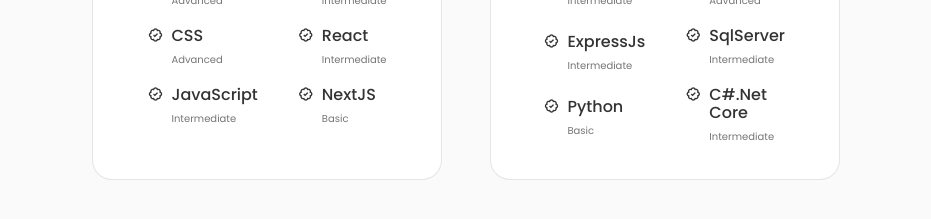
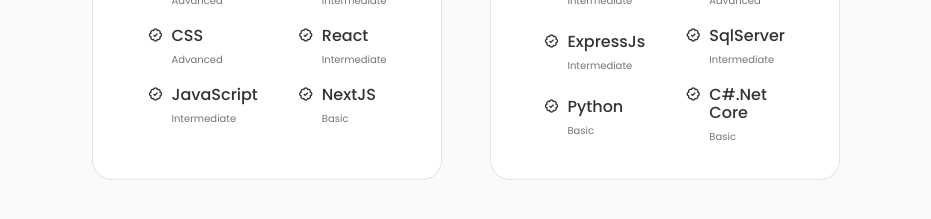
Before and after one commit to muhammedahmedanwar/portfolio, a React (Create React App) app: page / in a window 1280 px wide. Shown: the part 1580-1799 px from the top of the page, without its empty margins (174-1105 px from the left). Built offline with nearby package versions, Linux system fonts and the light colour scheme.

Commit message:
Update Backend.jsx

```diff
--- a/src/components/skills/Backend.jsx
+++ b/src/components/skills/Backend.jsx
@@ -59,7 +59,7 @@
 
                     <div>
                         <h3 className="skills__name">C#.Net Core</h3>
-                        <span className="skills__level">Intermediate</span>
+                        <span className="skills__level">Basic</span>
                     </div>
                 </div>
             </div>
```
